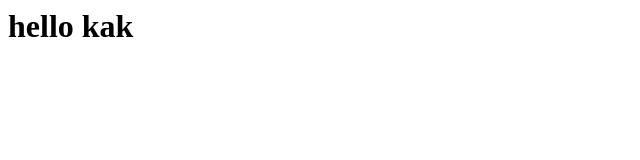
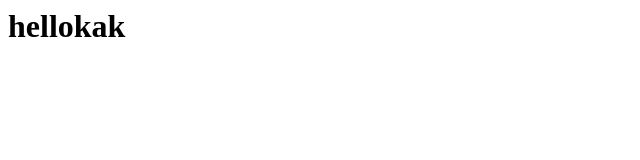
Before and after one commit to ClosedMimosa/Tabula-Ludos, a plain HTML site: page index.html in a window 1280 px wide. Shown: the full height of the page, 0-640 px from the left. Drawn offline with Linux system fonts and the light colour scheme.

Commit message:
Create Homepage

```diff
--- a/index.html
+++ b/index.html
@@ -1 +1 @@
-<h1>hello kak<h1>
+<h1>hellokak<h1>
```
